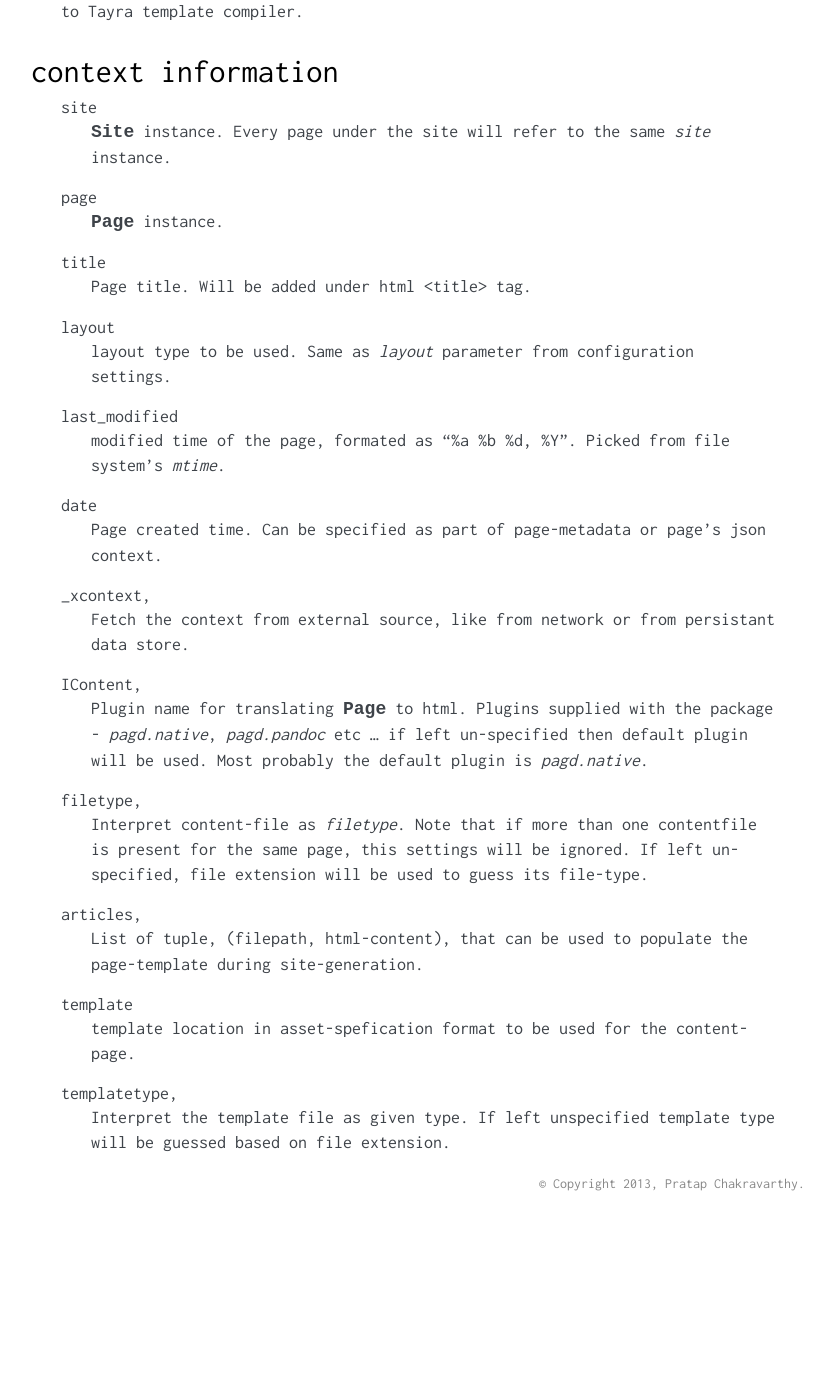
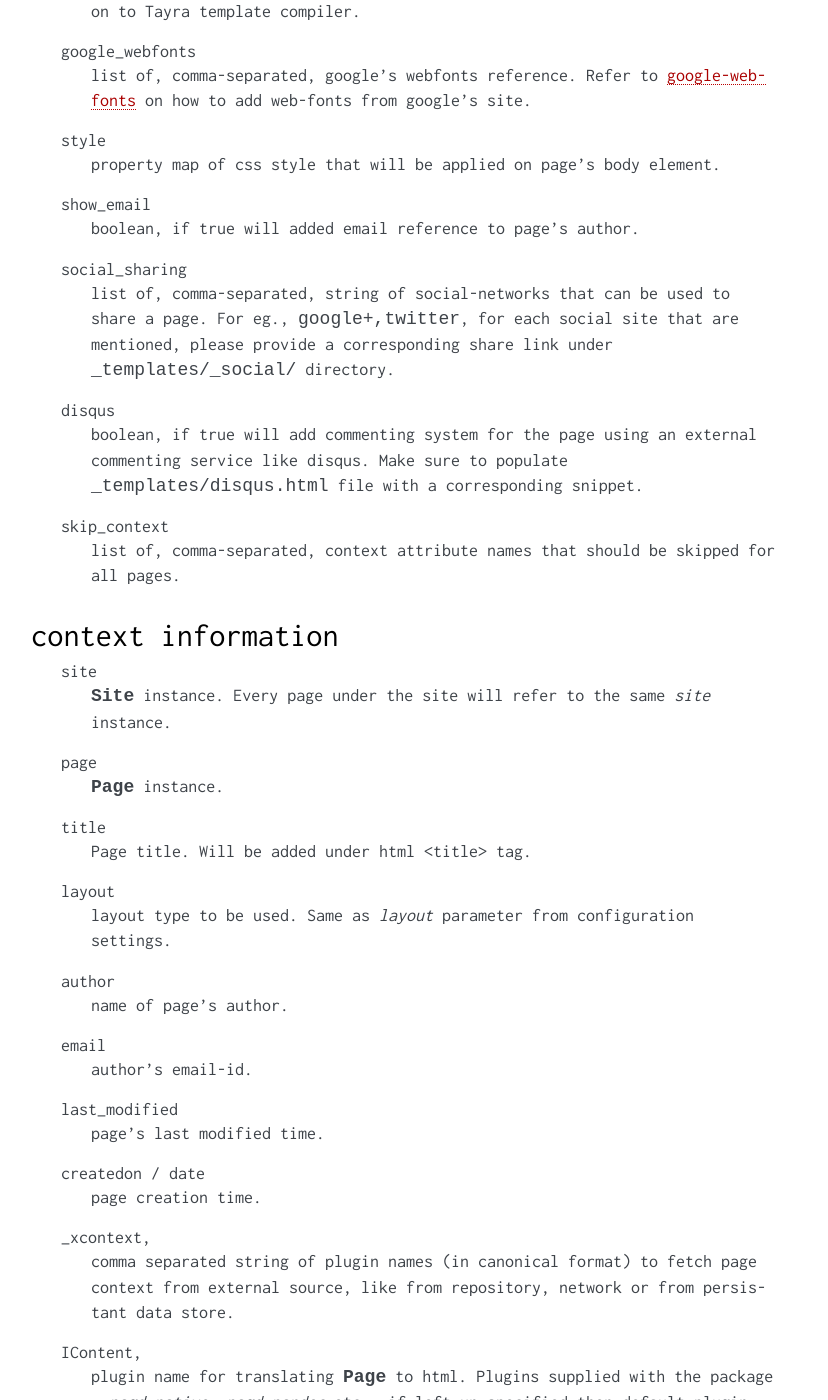
Before and after one commit to pluggdapps/pagd, a Sphinx documentation site: the page built from docs/myblog.rst, in a window 1280 px wide and 1400 px high, scrolled down 1901 px. Shown: the whole window, without its empty margins (347-1175 px from the left). Built offline with Sphinx 7.4.7, drawn with Linux system fonts in a browser that asks for light colours; before the commit the page ends 3122 px from its top, so only the background shows below that; some of the changed text lies outside the part shown.

Commit message:
Source documentation, using sphinx, is updated.

```diff
--- a/docs/api.rst
+++ b/docs/api.rst
@@ -12,4 +12,4 @@ API Listing
     modules/layouts.rst
     modules/contents.rst
     modules/templates.rst
-    modules/sourcecode.rst
+    modules/rst.rst
--- a/docs/index.rst
+++ b/docs/index.rst
@@ -84,8 +84,10 @@ Features
 - sub-commands are plugins and can be extended by implementing
   pagd.interfaces.ICommand interface.
 - web-site templates can be designed using `tayra template`_.
+
   - experimental feature is available for mako and jinja2. If face problems
     with these templates, kindly let us know.
+
 - to use pagd as python library, refer to ``script.py`` module under pagd
   package.
 - integration with disqus commenting system. Comments will be stored in
--- a/docs/myblog.rst
+++ b/docs/myblog.rst
@@ -84,13 +84,37 @@ generate the static site form a source layout, which is described above.
 configuration settings
 ----------------------
 
-layout,
+  layout,
     layout type to be used, like e.g, ``pagd.myblog``.
 
-tayra.ttlcompiler.*
+  tayra.ttlcompiler.*
     configuration parameters prefixed with ``tayra.ttlcompiler.`` will be
     passed on to Tayra template compiler.
 
+  google_webfonts
+    list of, comma-separated, google's webfonts reference. Refer to
+    google-webfonts_ on how to add web-fonts from google's site.
+
+  style
+    property map of css style that will be applied on page's body element.
+
+  show_email
+    boolean, if true will added email reference to page's author.
+
+  social_sharing
+    list of, comma-separated, string of social-networks that can be used to
+    share a page. For eg., ``google+,twitter``, for each social site that are
+    mentioned, please provide a corresponding share link under
+    ``_templates/_social/`` directory.
+
+  disqus
+    boolean, if true will add commenting system for the page using an external
+    commenting service like disqus. Make sure to populate
+    ``_templates/disqus.html`` file with a corresponding snippet.
+
+  skip_context
+    list of, comma-separated, context attribute names that should be skipped
+    for all pages.
 
 context information
 -------------------
@@ -109,31 +133,36 @@ context information
     layout type to be used. Same as `layout` parameter from configuration
     settings.
 
+  author
+    name of page's author.
+
+  email
+    author's email-id.
+
   last_modified
-    modified time of the page, formated as "%a %b %d, %Y". Picked from
-    file system's `mtime`.
+    page's last modified time.
 
-  date
-    Page created time. Can be specified as part of page-metadata or page's
-    json context.
+  createdon / date
+    page creation time.
 
   _xcontext,
-    Fetch the context from external source, like from network or from persistant
-    data store.
+    comma separated string of plugin names (in canonical format) to fetch page
+    context from external source, like from repository, network or from
+    persistant data store.
 
   IContent,
-    Plugin name for translating :class:`Page` to html. Plugins supplied with
+    plugin name for translating :class:`Page` to html. Plugins supplied with
     the package - `pagd.native`, `pagd.pandoc` etc ... if left un-specified
     then default plugin will be used. Most probably the default plugin is
     `pagd.native`.
 
   filetype,
-    Interpret content-file as `filetype`. Note that if more than one contentfile
+    interpret content-file as `filetype`. Note that if more than one contentfile
     is present for the same page, this settings will be ignored. If left
     un-specified, file extension will be used to guess its file-type.
 
   articles,
-    List of tuple, (filepath, html-content), that can be used to populate the
+    list of tuple, (filepath, html-content), that can be used to populate the
     page-template during site-generation.
 
   template
@@ -141,5 +170,7 @@ context information
     content-page.
 
   templatetype,
-    Interpret the template file as given type. If left unspecified template type
+    interpret the template file as given type. If left unspecified template type
     will be guessed based on file extension.
+
+.. _google-webfonts: http://www.google.com/fonts
```
Also changed, not shown: README.rst (+36 -6 lines), TODO.rst (+14 -8 lines), docs/modules/rst.rst (added, +14 -0 lines), docs/modules/rst.gallery.rst (added), docs/modules/rst.sourcecode.rst (renamed from docs/modules/sourcecode.rst), docs/modules/rst.youtube.rst (added).
